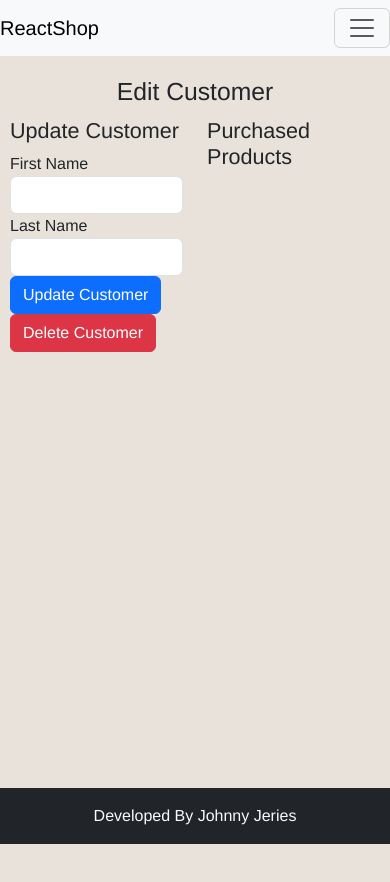
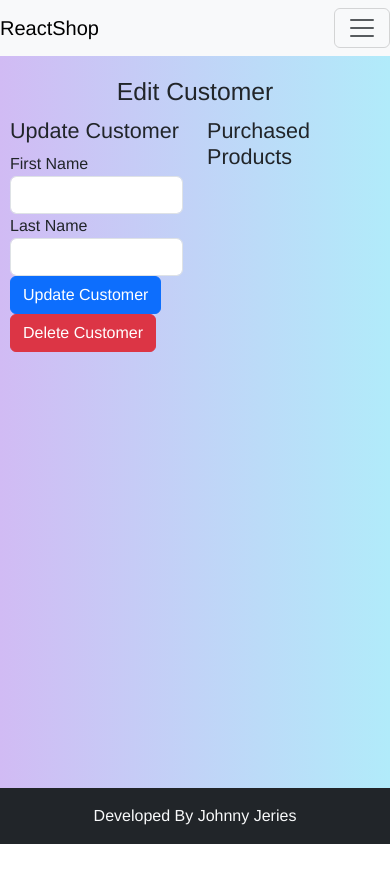
Before and after one commit to johnnyjeries/reactshop, a React (Vite) app: page /EditCustomer/1 in a window 390 px wide. Shown: the top 882 px of the page. After the commit the page ends 844 px from the top, so only its background shows below. Built offline with nearby package versions, Linux system fonts and the light colour scheme.

Commit message:
fixed responsive and design

```diff
--- a/src/App.css
+++ b/src/App.css
@@ -3,9 +3,9 @@
 }
 
 body{
-  background-color: rgb(233, 226, 218);
+  background: linear-gradient(to right, rgb(209, 187, 244), rgb(177, 235, 250));
   overflow-x: hidden;
-  min-height:200vh;
+  min-height:auto;
 }
 
 .page-title{
@@ -18,7 +18,7 @@ body{
   font-size: 20px;
   border-radius:2%;
   padding: 15px;
-  width: 800px;
+  width: 600px;
 }
 
 .combobox{
--- a/src/App.jsx
+++ b/src/App.jsx
@@ -10,7 +10,7 @@ function App() {
 
   return (
     <>
-      <div className='custom-container' style={{}}>
+      <div className='custom-container' style={{marginBottom:'200px'}}>
         <NavBar/>
         <Footer/>
       </div>
--- a/src/components/ProductViewer.jsx
+++ b/src/components/ProductViewer.jsx
@@ -34,7 +34,7 @@ const ProductViewer = () => {
       <h2 className="page-title">Products</h2>
       <h4 style={{ textAlign: 'left', marginBottom: '30px' }}>Amount of purchased products: {purchases.length}</h4>
       {products.map((product) => (
-        <div className="col-6 product-div row" key={product.id}>
+        <div className="col-6 product-div row col-sm-12 col-xs-12" key={product.id}>
           <div className="">
             <Link to={`/editProduct/${product.id}`}>
               <p>Name: {product.name}</p>
```
